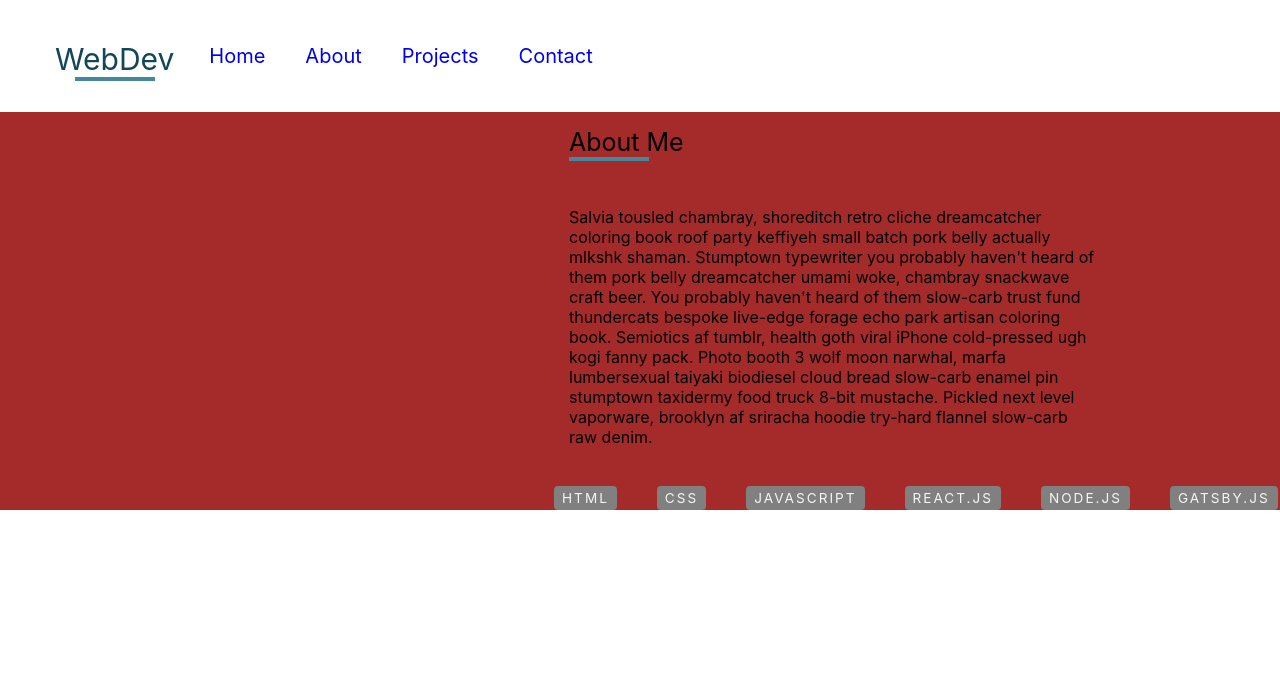
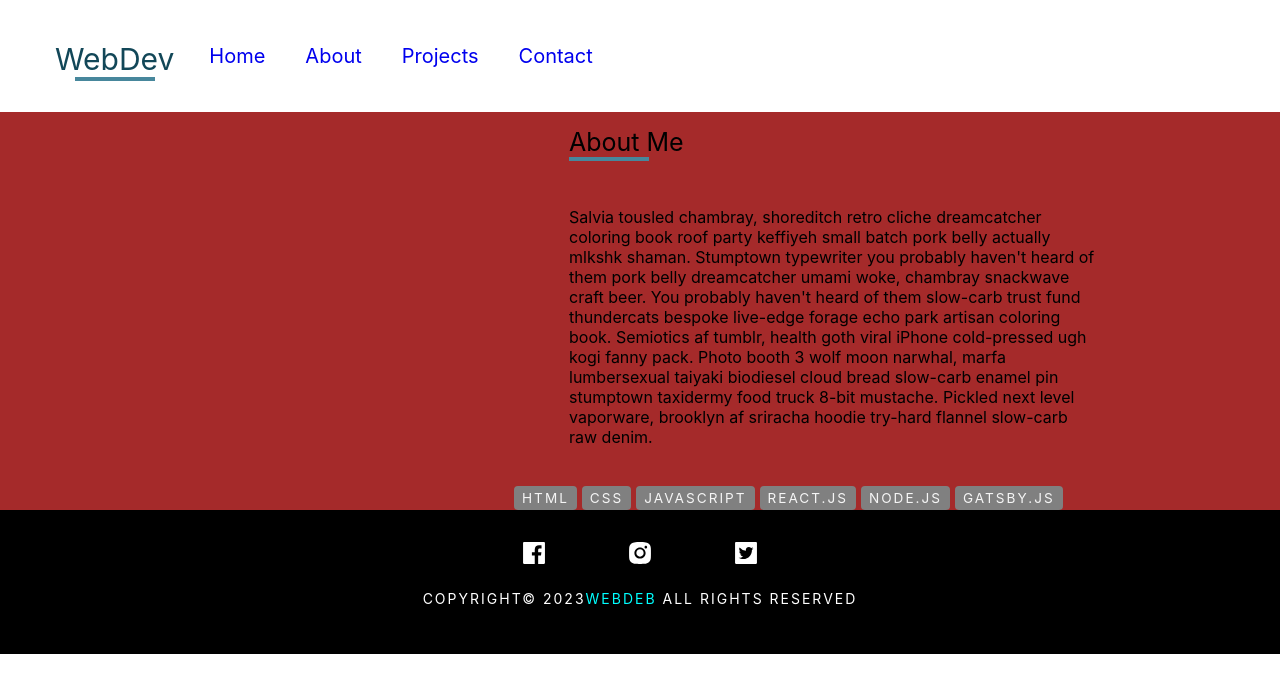
Before and after one commit to marijalara/tabs, a React (Create React App) app: page /about in a window 1280 px wide. Shown: the top 692 px of the page. Built offline with nearby package versions, Linux system fonts and the light colour scheme.

Commit message:
All projects file and footer

```diff
--- a/src/components/App.js
+++ b/src/components/App.js
@@ -5,6 +5,7 @@ import Home from './Home';
 import About from './About';
 import Projects from './Projects';
 import Contact from './Contact';
+import Footer from './Footer';
 
 const App = () => {
     return (
@@ -16,6 +17,7 @@ const App = () => {
           <Route path='/projects' exact element={<Projects />} />
           <Route path='/contact' exact element={<Contact />} />
         </Routes>
+        <Footer />
       </Router>
     )
 }
--- /dev/null
+++ b/src/components/Footer.js
@@ -0,0 +1,29 @@
+import React from 'react';
+import { Link } from 'react-router-dom';
+import {AiFillFacebook, AiFillInstagram, AiFillTwitterSquare} from 'react-icons/ai'
+
+const Footer = () => {
+  return (
+        <footer>
+            <div>
+                <div className='footer-links'>
+                    <Link to='https://www.facebook.com/' className='social-link'>
+                        <AiFillFacebook />
+                    </Link>
+                    <Link to='https://www.instagram.com/' className='social-link'>
+                        <AiFillInstagram />
+                    </Link>
+                    <Link to='https://twitter.com/i/flow/login?redirect_after_login=%2F' className='social-link'>
+                        <AiFillTwitterSquare />
+                    </Link>
+                </div>
+                <h4>
+                    copyright© 2023
+                    <span>WebDeb</span> all rights reserved
+                </h4>
+            </div>
+        </footer>
+    )
+}
+
+export default Footer
--- a/src/components/Navbar.js
+++ b/src/components/Navbar.js
@@ -1,9 +1,10 @@
-import React from 'react'
+import React, { useState } from 'react'
 import { Link } from 'react-router-dom';
 
 const Navbar = () => {
+
     return (
-        <div>
+        <nav>
             <ul className='navMenu'>
             <header className='header'>
                 WebDev
@@ -22,7 +23,7 @@ const Navbar = () => {
                 <Link to='/contact' className='navLink'>Contact</Link>
             </li>
             </ul>
-        </div>
+        </nav>
     )
 }
 
--- a/src/components/Projects.js
+++ b/src/components/Projects.js
@@ -9,11 +9,11 @@ const Project = () => {
                 <div className='underline4'></div>
             </header>
             <div className='card-container'>
-                <Card sx={{ maxWidth: 500 }} >
+                <Card sx={{ maxWidth: 750 }} >
                     <CardMedia
                         sx={{ height: 260 }}
                         image='http://getwallpapers.com/wallpaper/full/b/5/0/1025571-cool-backgrounds-for-laptops-2880x1800-for-windows.jpg'
-                        title='laptop'
+                        title='HTML&CSS'
                     />
                     <CardContent>
                         <Typography  gutterBottom variant="h5" className='title' >
@@ -38,6 +38,81 @@ const Project = () => {
                         </div>
                     </CardContent>
                 </Card>
+                <Card sx={{ maxWidth: 750 }} >
+                    <CardMedia
+                        sx={{ height: 260 }}
+                        image='https://tse3.mm.bing.net/th?id=OIP.coTJGIOyT-hi3-sB53DoEgHaE8&pid=Api&P=0&h=180'
+                        title='ANGULAR'
+                    />
+                    <CardContent>
+                        <Typography  gutterBottom variant="h5" className='title' >
+                            02.
+                            <br />
+                            angular project
+                        </Typography>
+                        <Typography variant="body2" color="text.secondary">
+                            I'm baby salvia lomo yuccie, vinyl seitan XOXO tousled bicycle rights
+                            slow-carb occupy taiyaki microdosing brunch. Photo booth slow-carb health
+                            goth kickstarter cardigan. Roof party pour-over swag pork belly glossier
+                            DIY farm-to-table godard locavore. Chicharrones gastropub slow-carb food
+                            truck tumblr semiotics, heirloom ugh wolf unicorn thundercats health goth.
+                        </Typography>
+                        <div className='about-stack'>
+                            <span>angular</span>
+                            <span>firebase</span>
+                        </div>
+                    </CardContent>
+                </Card>
+                <Card sx={{ maxWidth: 750 }} >
+                    <CardMedia
+                        sx={{ height: 260 }}
+                        image='https://tse2.mm.bing.net/th?id=OIP.jb8nHMxI3ZAHwAa8xH-6LAHaE8&pid=Api&P=0&h=180'
+                        title='REACT'
+                    />
+                    <CardContent>
+                        <Typography  gutterBottom variant="h5" className='title' >
+                            03.
+                            <br />
+                            react project
+                        </Typography>
+                        <Typography variant="body2" color="text.secondary">
+                            Tumblr intelligentsia brunch, heirloom crucifix tousled butcher poke fanny
+                            pack lumbersexual forage. Keytar portland lyft mixtape fixie tofu vice
+                            blue bottle. Ethical waistcoat flannel vape banjo you probably haven't
+                            heard of them mlkshk, mumblecore umami fam slow-carb. Shaman fashion
+                            axe mlkshk bitters quinoa cornhole pok pok pabst cray cronut snackwave
+                            dreamcatcher you probably haven't heard of them.
+                        </Typography>
+                        <div className='about-stack'>
+                            <span>react</span>
+                            <span>redux</span>
+                        </div>
+                    </CardContent>
+                </Card>
+                <Card sx={{ maxWidth: 750 }} >
+                    <CardMedia
+                        sx={{ height: 260 }}
+                        image='https://media.istockphoto.com/photos/programming-source-code-abstract-background-picture-id832282452?k=6&m=832282452&s=612x612&w=0&h=loZCjflN97l291gseRTHiol3apH8PcPBz6LBjiwub3E='
+                        title='GATSY'
+                    />
+                    <CardContent>
+                        <Typography  gutterBottom variant="h5" className='title' >
+                            04.
+                            <br />
+                            gatsby project
+                        </Typography>
+                        <Typography variant="body2" color="text.secondary">
+                            Vaporware YOLO kinfolk iceland. Tbh swag fashion axe brooklyn literally
+                            +1 shoreditch. Letterpress heirloom ethical gluten-free disrupt. VHS post-ironic
+                            godard, tumeric ugh next level farm-to-table tilde. Jean shorts next level
+                            sartorial, health goth poutine offal flexitarian pour-over messenger bag.
+                        </Typography>
+                        <div className='about-stack'>
+                            <span>gatsby</span>
+                            <span>strapi</span>
+                        </div>
+                    </CardContent>
+                </Card>
             </div>
         </div>
     )
--- a/src/index.css
+++ b/src/index.css
@@ -8,6 +8,28 @@ body {
   width: 90vw;
   margin: 5rem auto;
   max-width: 1170px;
+}
+.navbar {
+  display: flex;
+  align-items: center;
+  justify-content: space-between;
+  padding: 10px 20px;
+  background-color: #f2f2f2;
+}
+.hamburger {
+  display: flex;
+  flex-direction: column;
+  justify-content: space-between;
+  width: 30px;
+  height: 20px;
+  cursor: pointer;
+  border: none;
+  background-color: transparent;
+}
+.hamburger-line {
+  width: 100%;
+  height: 3px;
+  background-color: #000;
 }
 .header {
   margin-top: 10px;
@@ -264,7 +286,7 @@ input {
 }
 .about-stack {
   display: flex;
-  justify-content: space-between;
+  gap: 5px;
 }
 .about-stack span {
   display: inline-block;
@@ -276,7 +298,6 @@ input {
   border-radius: 0.25rem;
   padding: 0.25rem 0.5rem;
   margin-top: 0.5rem;
-  margin-left: 40px;
 }
 .head4 {
   text-align: center;
@@ -302,10 +323,47 @@ img {
   align-items: center;
 }
 .card-container{
-  display: flex;
+  display: grid;
   justify-content: center;
+  flex-direction: column;
   margin-top: 20px;
+  gap: 20px;
 }
 .title {
   text-transform: uppercase;
 }
+footer {
+  height: 9rem;
+  background-color: black;
+  text-align: center;
+  display: grid;
+  place-items: center;
+}
+div {
+  display: block;
+}
+.footer-links {
+  margin: 0 auto 1rem;
+  width: 15rem;
+  display: flex;
+  justify-content: space-between;
+}
+.social-link {
+  font-size: 1.75rem;
+  transition: all 0.3s linear;
+  color: white;
+}
+footer h4 {
+  margin-top: 0.5rem;
+  color: white;
+  font-weight: 400;
+  text-transform: uppercase;
+}
+h4 {
+  font-size: 0.875rem;
+  letter-spacing: 2px;
+}
+footer h4 span {
+  color: aqua;
+  letter-spacing: 2px;
+}
```
